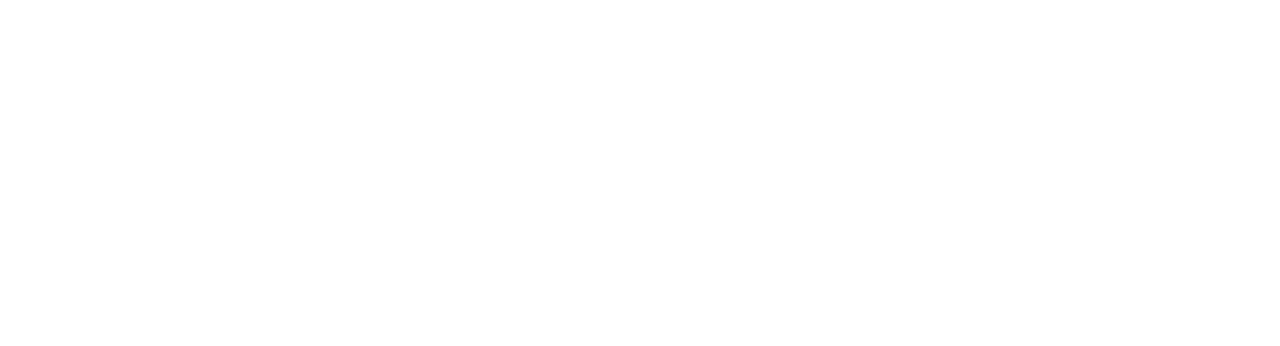
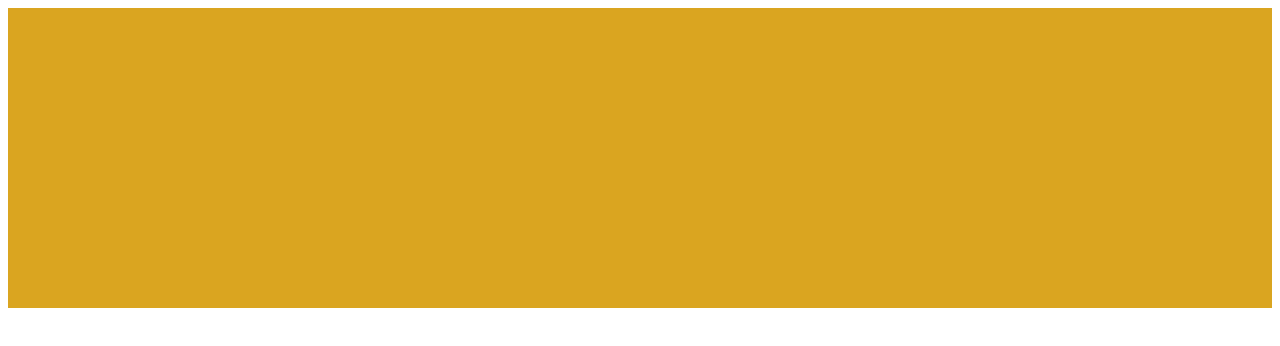
Before and after one commit to deer7127/git001, a plain HTML site: page index.html in a window 1280 px wide. Drawn offline with Linux system fonts and the light colour scheme.

Commit message:
新增css內容(header)

```diff
--- a/index.html
+++ b/index.html
@@ -3,9 +3,12 @@
 <head>
     <meta charset="UTF-8">
     <meta name="viewport" content="width=device-width, initial-scale=1.0">
+    <link rel="stylesheet" href="main.css">
     <title>Test</title>
 </head>
 <body>
+    <header>
 
+    </header>
 </body>
 </html>
--- /dev/null
+++ b/main.css
@@ -0,0 +1,4 @@
+header{
+    height: 300px;
+    background: goldenrod;
+}
```
